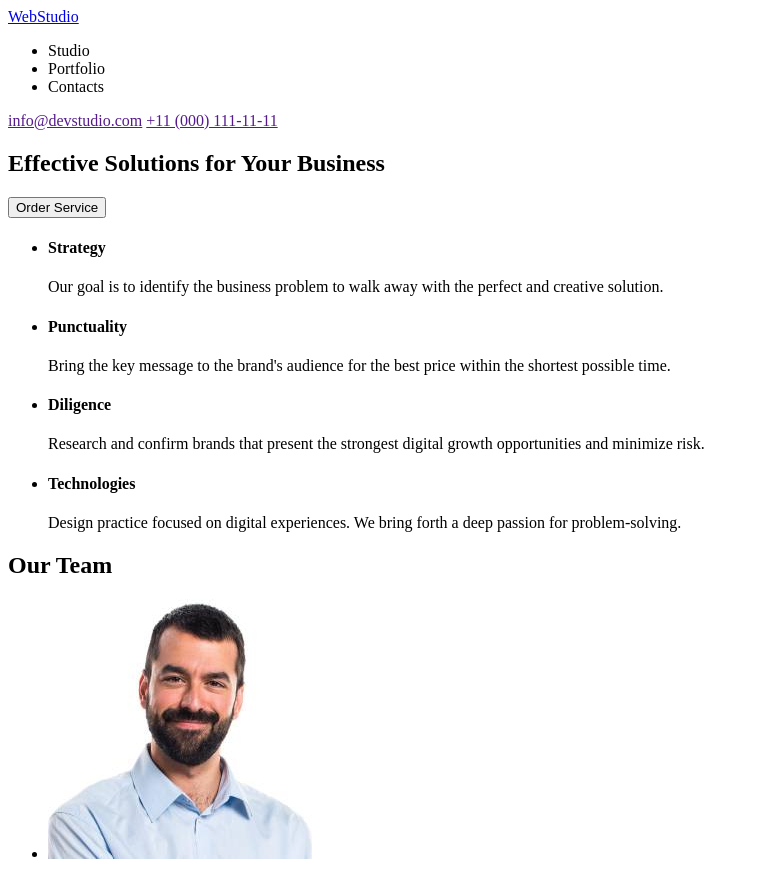
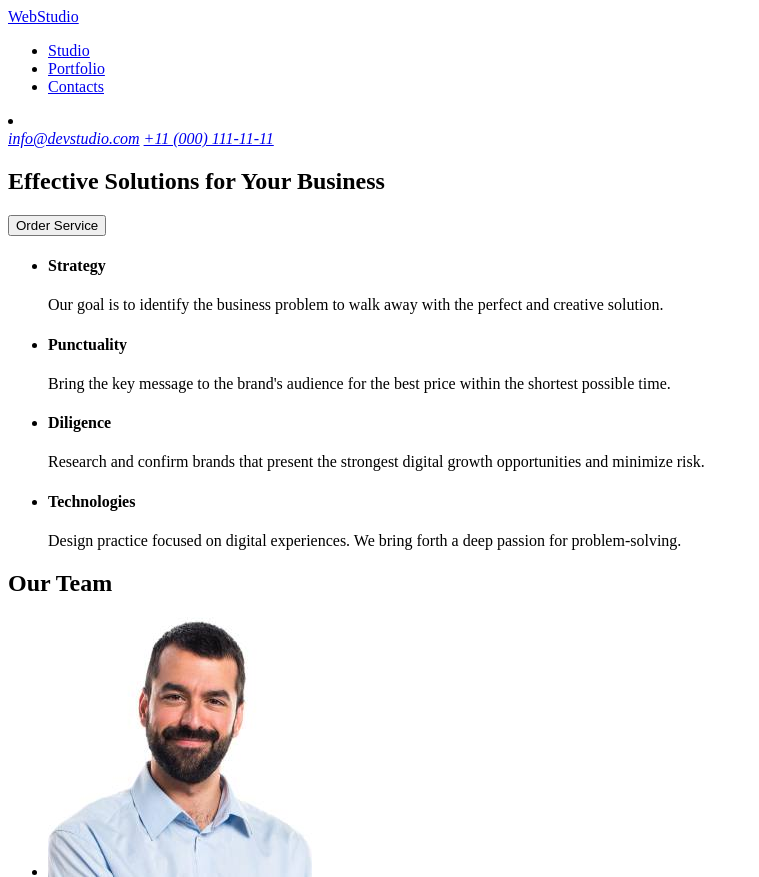
Before and after one commit to muffin127/homework-01, a plain HTML site: page index.html in a window 1280 px wide. Shown: the top 877 px of the page, without its empty margins (0-759 px from the left). Drawn offline with Linux system fonts and the light colour scheme.

Commit message:
attempt №2

```diff
--- a/index.html
+++ b/index.html
@@ -7,16 +7,26 @@
   </head>
   <body>
     <header>
-      <a href="./index.html">WebStudio</a>
       <nav>
+        <a href="./index.html">WebStudio</a>
         <ul>
-          <li>Studio</li>
-          <li>Portfolio</li>
-          <li>Contacts</li>
+          <li>
+            <a href="Studio">Studio</a>
+          </li>
+          <li>
+            <a href="Portfolio">Portfolio</a>
+          </li>
+          <li>
+            <a href="Contacts">Contacts</a>
+          </li>
         </ul>
       </nav>
-      <a href="">info@devstudio.com</a>
-      <a href="">+11 (000) 111-11-11</a>
+      <li>
+        <address>
+          <a href="mailto:info@devstudio.com">info@devstudio.com</a>
+          <a href="tel:+110001111111">+11 (000) 111-11-11</a>
+        </address>
+      </li>
     </header>
     <main>
       <section>
@@ -76,11 +86,15 @@
       </section>
     </main>
     <footer>
-      <h3>Studio</h3>
-      <p>
-        Increase the flow of customers and sales for your business with digital
-        marketing & growth solutions.
-      </p>
+      <section>
+        <nav>
+          <h3>Studio</h3>
+          <p>
+            Increase the flow of customers and sales for your business with
+            digital marketing & growth solutions.
+          </p>
+        </nav>
+      </section>
     </footer>
   </body>
 </html>
```
